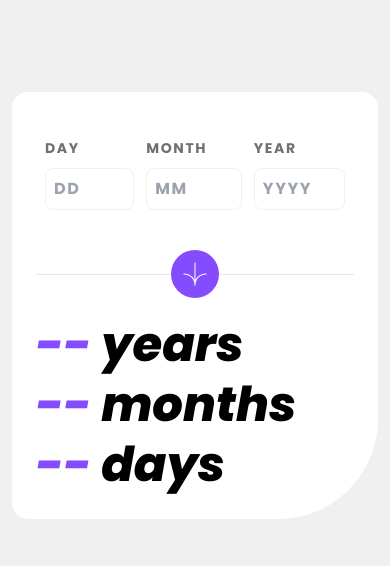
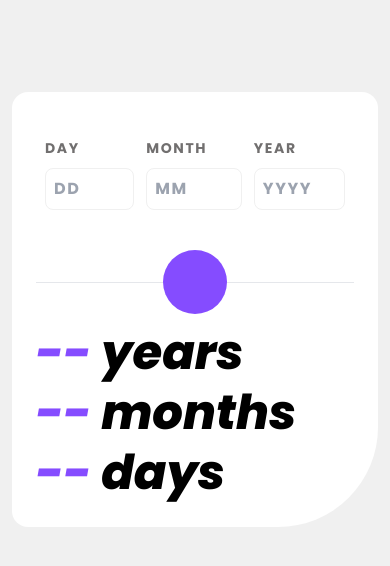
Before and after one commit to ZenitsuAg/age-calculator-app, a React (Vite) app: page / in a window 390 px wide. Shown: the top 566 px of the page. Built offline with nearby package versions, Linux system fonts and the light colour scheme.

Commit message:
Changed `img` to `button` to meet design needs

```diff
--- a/src/App.jsx
+++ b/src/App.jsx
@@ -30,11 +30,11 @@ function App() {
         </div>
 
         <div className='relative my-10 md:mt-0'>
-          <div className='pt-6 md:pt-8'>
+          <div className='pt-8'>
             <hr/>
           </div>
-          <div className='absolute top-0 left-0 right-0 md:left-auto'>
-            <img src={arrowIcon} alt="arrow icon" className='w-12 h-12 p-3 mx-auto rounded-full md:h-16 md:w-16 bg-purple'/>
+          <div className='absolute top-0 left-0 right-0 text-center md:left-auto md:text-left'>
+            <button className='w-12 h-12 p-8 mx-auto bg-center bg-no-repeat rounded-full md:h-16 md:w-16 bg-purple bg-arrow-icon'></button>
           </div>
         </div>
 
```
